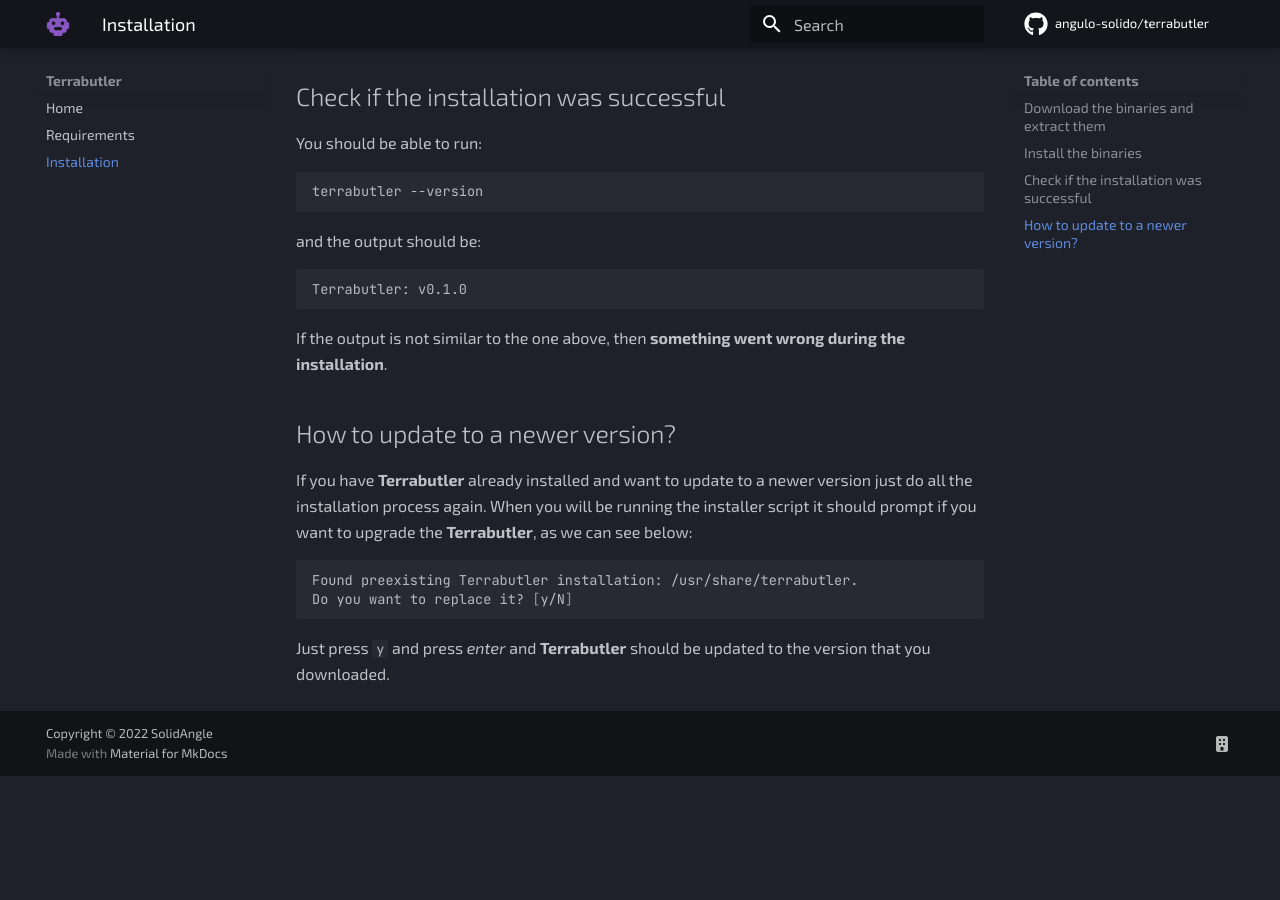
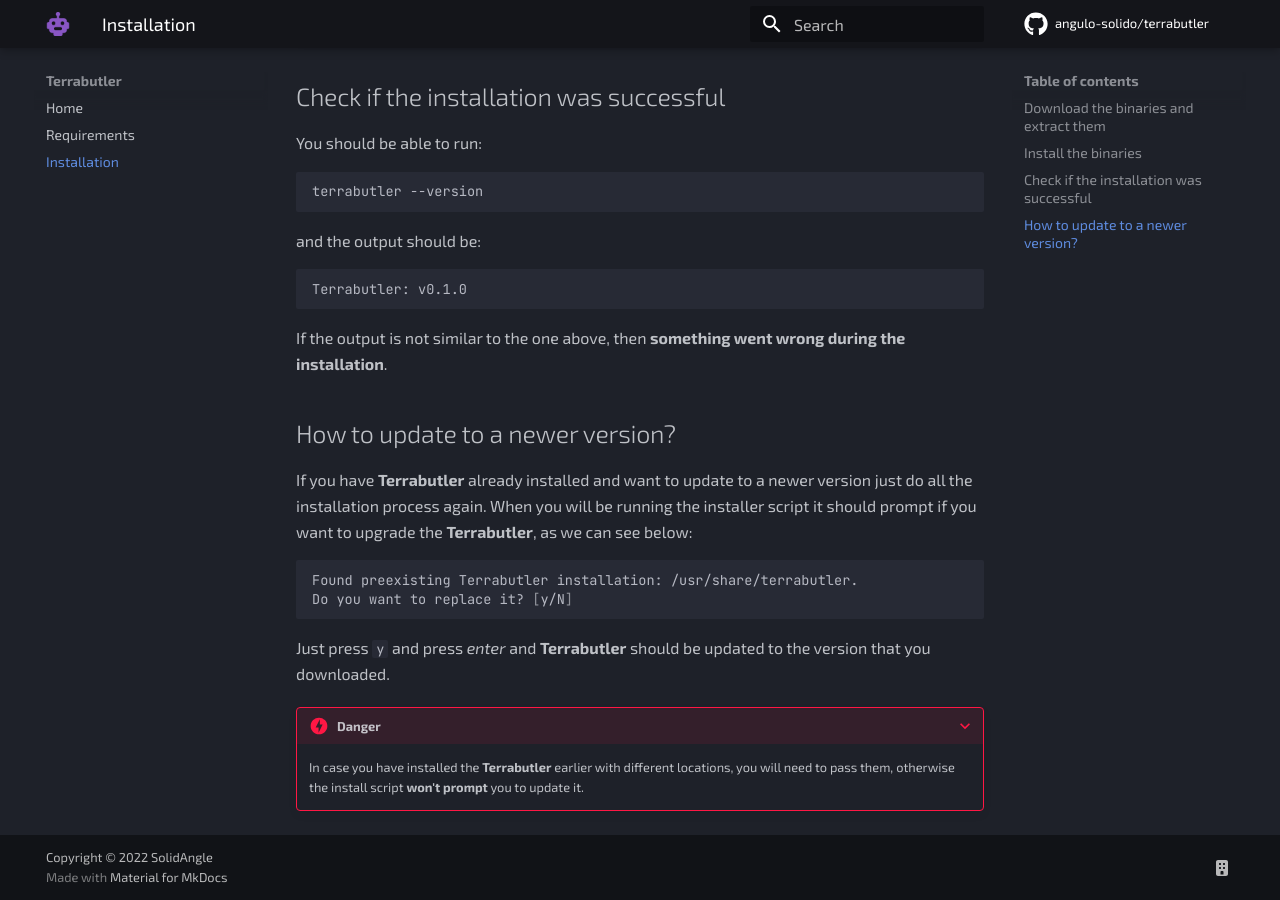
Before and after one commit to montblu/terrabutler, an MkDocs documentation site: the page built from docs/installation.md, in a window 1280 px wide and 900 px high, scrolled down 1142 px. Built offline with MkDocs 1.6.1 and Material for MkDocs 9.7.7, drawn with Linux system fonts in a browser that asks for light colours; comment, search, counter and statistics services are not loaded; before the commit the page ends 1918 px from its top, so only the background shows below that.

Commit message:
docs: installation.md: Add danger for upgrading process

````diff
--- a/docs/installation.md
+++ b/docs/installation.md
@@ -78,3 +78,7 @@
 ```
 
 Just press `y` and press *enter* and **Terrabutler** should be updated to the version that you downloaded.
+
+???+ danger
+    In case you have installed the **Terrabutler** earlier with different locations, you will need to pass them, otherwise the
+    install script **won't prompt** you to update it.
````
